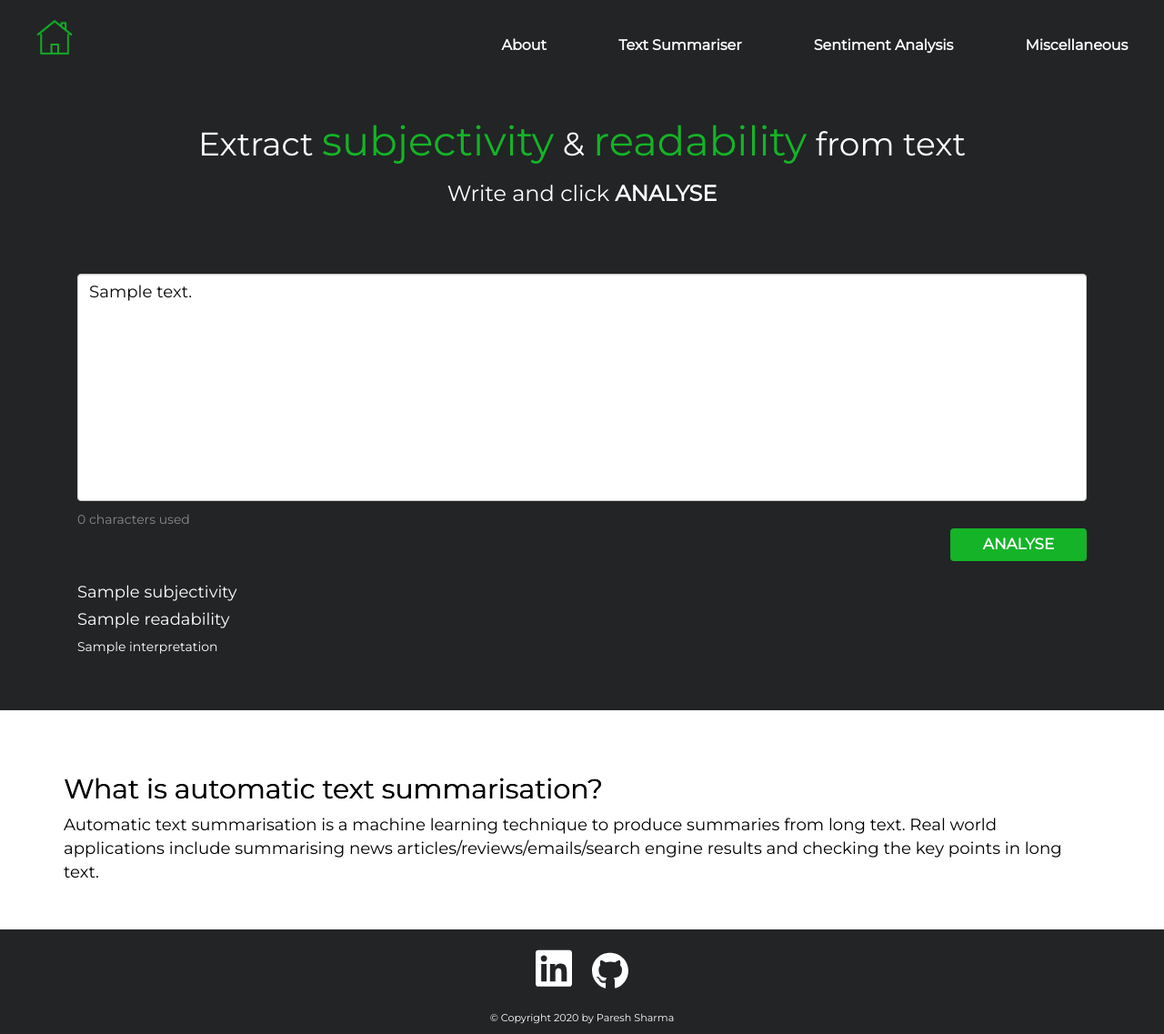
After one commit to Paresh95/NLP-Web-App, a Flask app: template templates/miscellaneous.html in a window 1280 px wide. The commit adds this page. Shown: the whole page at 91% size. Run offline with Flask 2, Linux system fonts and the light colour scheme; the template is opened without the code that fills it: most values are stand-ins (such as "Sample title", 1, 10 or a date in 2020); some libraries are stand-ins or nearby versions.

Commit message:
Added miscellaneous page

```diff
--- a/app.py
+++ b/app.py
@@ -1,28 +1,74 @@
 from flask import Flask, request, render_template
-from models import flesch_reading_score, get_emotion_scores, predict_summariser #, predict_sentiment
+from models import predict_summariser, predict_sentiment, predict_subjectivity, flesch_reading_score
 from newspaper.article import ArticleException
+from utils import check_for_url
 
 
 app = Flask(__name__)
 
+### Default pages before input text ###
+
 @app.route('/')
 def home():
     return render_template("homepage.html")
+
 
 @app.route('/summariser')
 def summariser():
     return render_template("summariser.html", default_slider_value=40)
 
 
+@app.route('/sentiment')
+def sentiment():
+    return render_template("sentiment.html")
+
+
+@app.route('/miscellaneous')
+def miscellaneous():
+    return render_template("miscellaneous.html")
+
+
+### Pages after text input ###
+
 @app.route("/summariser", methods=['POST'])
-def home2():
-    summary_text = """{}""".format(request.form['summary-text'])
+def summariser2():
+    summary_text = """{}""".format(request.form['input-summary-text'])
     slider_value = request.form["slider-value"]
 
-    summarised_text, summary_text, reduced_perc = predict_summariser(summary_text, length=slider_value)
+    summary_text = check_for_url(summary_text)
+    summarised_text, reduced_perc = predict_summariser(summary_text, length=slider_value)
 
     return render_template('summariser.html', summarised_text=summarised_text, \
-        summary_text=summary_text, reduced_text_perc=reduced_perc, default_slider_value=slider_value)
+        summary_text=summary_text, reduced_text_perc=reduced_perc, \
+            default_slider_value=slider_value)
+
+
+@app.route("/sentiment", methods=['POST'])
+def sentiment2():
+    input_text = """{}""".format(request.form['input-sentiment-text'])
+    input_text = check_for_url(input_text) # check if text or url and web scrap if url
+
+    sentiment = predict_sentiment(input_text)
+    interpretation = "*Interpretation - Sentiment ranges from 1 (extremely positive) to -1 \
+        (extremely negative)."
+
+    return render_template('sentiment.html', input_text=input_text, sentiment=sentiment, interpretation=interpretation)
+
+
+@app.route("/miscellaneous", methods=['POST'])
+def miscellaneous2():
+    input_text = """{}""".format(request.form['input-miscellaneous-text'])
+
+    input_text = check_for_url(input_text)
+
+    subjectivity = predict_subjectivity(input_text)
+    readability = flesch_reading_score(input_text)
+
+    interpretation = "*Interpretation - Subjectivity ranges from 1 (very subjective) to \
+            0 (very objective). Readability ranges from 100 (very easy to read) to 0 (very difficult to read)."
+
+    return render_template('miscellaneous.html', input_text=input_text, \
+        subjectivity=subjectivity, readability=readability, interpretation=interpretation)
 
 
 ### Error handling ###
--- a/requirements.txt
+++ b/requirements.txt
@@ -6,7 +6,6 @@ gensim==3.8.3
 newspaper3k==0.2.8
 validators==0.18.2
 textstat==0.7.0
-SimpleText==1.0.3
-NRCLex==3.0.0
+textblob==0.15.3
 Flask==1.1.2
 gunicorn==20.0.4
--- a/static/styles/mystyles.css
+++ b/static/styles/mystyles.css
@@ -148,6 +148,7 @@ body.homepage {
 .div-homepage-main{
   position: relative;
   top: 150px;
+  padding-bottom: 50px;
 }
 
 .div-homepage-right{
@@ -233,7 +234,7 @@ padding-left: 25px;
   margin: auto;
 }
 
-/*Demo pages styles*/
+/*Demo pages styles - mainly for summariser page*/
 
 .section-header{
   padding-top: 50px;
@@ -261,10 +262,7 @@ padding-left: 25px;
 
 .div-demo{
   padding-top: 40px;
-}
-
-.div-input-text-box{
-  padding-bottom: 30px;
+  padding-bottom: 50px;
 }
 
 .demo-helper-text{
@@ -310,7 +308,7 @@ textarea.form-control {
 }
 
 
-/* Slider on demo page*/
+/* Slider on summariser demo page*/
 
 .slidecontainer {
   width: 100%; /* Width of the outside container */
@@ -357,7 +355,68 @@ textarea.form-control {
 }
 
 
-/* Page loading spinner */
+/*Model explaination styles*/
+.section-model-explaination{
+  margin-top: 50px;
+  color: #000000;
+}
+
+.div-model-explaination{
+  text-align: left;
+  font-family: 'Montserrat', sans-serif !important;
+  font-size: 1.3em;
+}
+
+.div-paragraph-model-explaination{
+  margin-bottom: 50px;
+}
+
+.extra-bold{
+  text-shadow: 0.5px 0 #000000;
+}
+
+.div-model-explaination-image{
+  text-align: center;
+  width: 80%;
+}
+
+.model-explaination-image{
+  width: 50%;
+  height: auto;
+  min-width: 150px;
+ }
+
+ .figcaption-model-explaination-image{
+  font-size: 0.8em !important;
+  margin-top: 20px;
+  margin-bottom: 20px;
+ }
+
+
+ /*Demo page footer styles*/
+.section-footer{
+  background-color: #222426;
+  color: #fff;
+  text-align: center;
+  font-size: 0.8em;
+}
+
+.a-social-icon{
+  color:inherit !important;
+}
+
+.social-icon {
+  width: 40px !important;
+  height: auto !important;
+  margin: 20px 10px;
+}
+
+.social-icon:hover{
+  color: #888;
+}
+
+
+/* Demo page loading spinner */
 .spinner-wrapper{
   width: 100%;
   height: 100%;
@@ -408,80 +467,15 @@ textarea.form-control {
 }
 
 
+/*sentiment page styles*/
+
+
+/*miscellaneous page styles*/
+
+
 /*Error pages styles*/
 .alert-custom{
   border: none;
   border-radius: 0;
   padding-bottom: 20px;
 }
-
-
-
-
-
-
-
-/*Model explaination styles*/
-.section-model-explaination{
-  margin-top: 50px;
-  color: #000000;
-}
-
-.div-model-explaination{
-  text-align: left;
-  font-family: 'Montserrat', sans-serif !important;
-  font-size: 1.3em;
-}
-
-.div-paragraph-model-explaination{
-  margin-bottom: 50px;
-}
-
-.extra-bold{
-  text-shadow: 0.5px 0 #000000;
-}
-
-.div-model-explaination-image{
-  text-align: center;
-  width: 80%;
-}
-
-.model-explaination-image{
-  width: 50%;
-  height: auto;
-  min-width: 150px;
- }
-
- .figcaption-model-explaination-image{
-  font-size: 0.8em !important;
-  margin-top: 20px;
-  margin-bottom: 20px;
- }
-
-
-
-
-
-
-
-/*Footer styles*/
-.section-footer{
-  background-color: #222426;
-  color: #fff;
-  text-align: center;
-  font-size: 0.8em;
-}
-
-.a-social-icon{
-  color:inherit !important;
-}
-
-.social-icon {
-  width: 40px !important;
-  height: auto !important;
-  margin: 20px 10px;
-}
-
-.social-icon:hover{
-  color: #888;
-}
--- a/templates/homepage.html
+++ b/templates/homepage.html
@@ -37,6 +37,7 @@
         <li><a class="nav-heading" href="/about">About</a></li>
         <li><a class="nav-heading" href="/summariser">Text Summariser</a></li>
         <li><a class="nav-heading" href="/sentiment">Sentiment Analysis</a></li>
+        <li><a class="nav-heading" href="/miscellaneous">Miscellaneous</a></li>
       </ul>
       <label for="nav-toggle" class="icon-burger">
         <div class="line"></div>
@@ -54,7 +55,7 @@
         <div class="col-lg-7 div-homepage-headings">
           <h1 class="homepage-h1"><strong>Natural Language Processing with Paresh</strong></h1>
           <h2 class="homepage-h2">Use techniques like...
-            <span class="txt-rotate" data-period="1000" data-rotate='[ "text summarisation.", "sentiment analysis."]'></span>
+            <span class="txt-rotate" data-period="1000" data-rotate='[ "text summarisation.", "sentiment analysis.", "subjectivity analysis.", "readability analysis."]'></span>
           </h2>
         </div>
 
--- /dev/null
+++ b/templates/miscellaneous.html
@@ -0,0 +1,130 @@
+<!DOCTYPE html>
+<html lang="en" dir="ltr">
+
+<head>
+  <title>Miscellaneous</title>
+
+  <!--Responsive web layout-->
+  <meta charset="utf-8" name="viewport" content="width=device-width, initial-scale=1, shrink-to-fit=no">
+
+  <!-- Google fonts -->
+  <link rel="preconnect" href="https://fonts.gstatic.com">
+  <link href="https://fonts.googleapis.com/css2?family=Montserrat&display=swap" rel="stylesheet">
+
+  <!-- Bootstrap -->
+  <link href="//maxcdn.bootstrapcdn.com/bootstrap/3.3.0/css/bootstrap.min.css" rel="stylesheet" id="bootstrap-css">
+  <link href="https://maxcdn.bootstrapcdn.com/font-awesome/4.7.0/css/font-awesome.min.css" rel="stylesheet">
+
+  <!-- Font Awesome -->
+  <script defer src="https://use.fontawesome.com/releases/v5.0.7/js/all.js"></script>
+
+  <!-- My styles -->
+  <link rel="stylesheet" type="text/css" href="{{ url_for('static', filename='styles/mystyles.css') }}">
+
+</head>
+
+<body>
+
+  <!-- Nav Bar -->
+  <header>
+    <nav>
+      <input id="nav-toggle" type="checkbox">
+
+      <a href="/"><img class="main-icon" src="{{ url_for('static', filename='images/home2-icon-green.png') }}" /></a>
+
+      <ul class="links">
+        <li><a class="nav-heading" href="/about">About</a></li>
+        <li><a class="nav-heading" href="/summariser">Text Summariser</a></li>
+        <li><a class="nav-heading" href="/sentiment">Sentiment Analysis</a></li>
+        <li><a class="nav-heading" href="/miscellaneous">Miscellaneous</a></li>
+      </ul>
+      <label for="nav-toggle" class="icon-burger">
+        <div class="line"></div>
+        <div class="line"></div>
+        <div class="line"></div>
+      </label>
+    </nav>
+  </header>
+
+  <!-- demo section -->
+  <section id="demo-section">
+
+    <!-- Miscellaneous Analysis -->
+    <div class="demo-headings">
+      <h1 class="section-header">Extract <span class="hightlighted-heading-words">subjectivity</span> & <span class="hightlighted-heading-words"> readability</span> from text</h1>
+      <h3>Write and click <b>ANALYSE</b></h3>
+    </div>
+
+    <div class="div-demo div-demo-sentiment">
+
+      <div class="container">
+
+        <form method="POST">
+          <div class="container-fluid">
+
+            <textarea class="form-control demo-text-input" name="input-miscellaneous-text" placeholder="Enter your text or website URL (the URL doesn't work well for BBC articles, but should work for most other news outlets) ">{{input_text}}</textarea>
+            <span class="characters" style="color:#888;">0</span><span style="color:#888;"> characters used</span>
+            <button type="submit" class="btn btn-default summarise-btn"><b>ANALYSE</b></button>
+
+          </div>
+        </form>
+
+        <div class="container col-md-9">
+          <h4>{{subjectivity}}</h4>
+          <h4>{{readability}}</h4>
+          <p>{{interpretation}}</p>
+        </div>
+
+      </div>
+
+    </div>
+
+  </section>
+
+<!-- Model explaination section -->
+  <section class="section-model-explaination">
+    <div class="container div-model-explaination">
+      <div class="div-paragraph-model-explaination">
+        <h2 class="extra-bold">What is automatic text summarisation?</h1>
+        <p>Automatic text summarisation is a machine learning technique to produce summaries from long text. Real world applications include summarising news articles/reviews/emails/search engine results and checking the key points in long text.</p>
+      </div>
+    </div>
+    </section>
+
+  <!-- Footer -->
+  <section class="section-footer">
+    <footer>
+      <div class="container-fluid">
+        <a class="a-social-icon" href="https://www.linkedin.com/in/pareshsharma1"><i class="social-icon fab fa-linkedin"></i></a>
+        <a class="a-social-icon" href="https://github.com/Paresh95"><i class="social-icon fab fa-github"></i></a>
+        <p>© Copyright 2020 by Paresh Sharma</p>
+      </div>
+    </footer>
+  </section>
+
+  <!--Animated loader section-->
+  <section>
+    <div class='spinner-wrapper'>
+      <div class="spinner"></div>
+    </div>
+  </section>
+
+  <!-- Jquery -->
+  <script src="https://ajax.googleapis.com/ajax/libs/jquery/2.2.4/jquery.min.js"></script>
+  <script src="//code.jquery.com/jquery-1.11.1.min.js"></script>
+
+  <!-- modernizr -->
+  <script src="https://cdnjs.cloudflare.com/ajax/libs/modernizr/2.8.3/modernizr.js"></script>
+
+  <!-- bootstrap -->
+  <script src="//maxcdn.bootstrapcdn.com/bootstrap/3.3.0/js/bootstrap.min.js"></script>
+
+  <!-- my custom scripts -->
+  <script src="{{ url_for('static', filename='js/pageLoad.js') }}"></script>
+  <script src="{{ url_for('static', filename='js/navHover.js') }}"></script>
+  <script src="{{ url_for('static', filename='js/rangeSlider.js') }}"></script>
+  <script src="{{ url_for('static', filename='js/characterCount.js') }}"></script>
+
+</body>
+
+</html>
```
Also changed, not shown: models.py (+53 -63 lines), templates/sentiment.html (added, +129 -0 lines), templates/summariser.html (+5 -4 lines), utils.py (+25 -0 lines).
